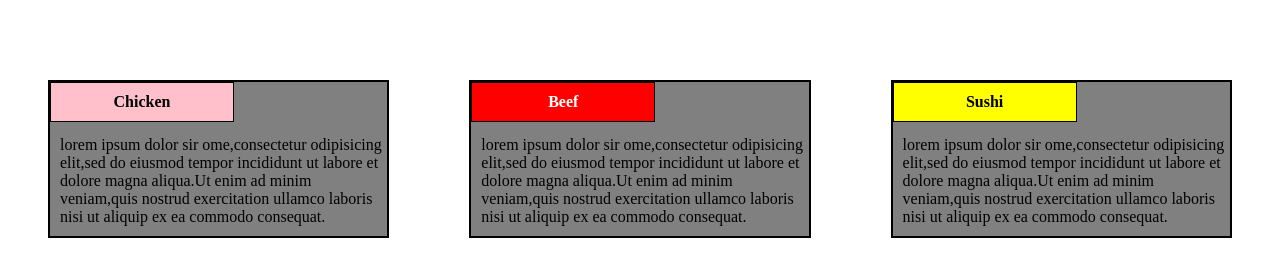
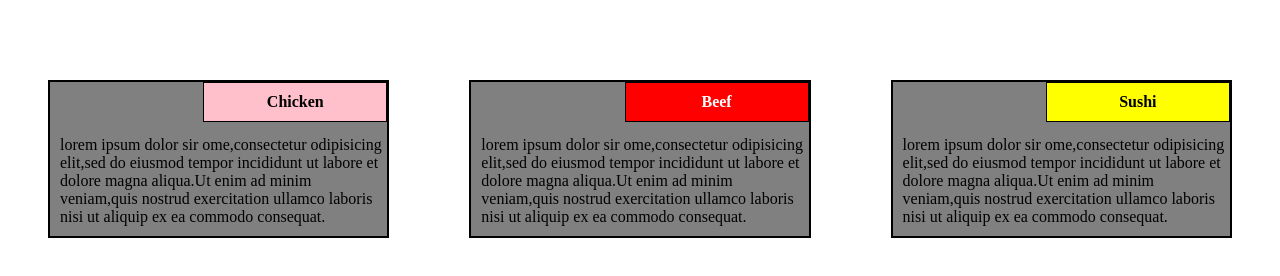
Before and after one commit to sdg444/mod2_assign, a plain HTML site: page mod2_assignment/index.html in a window 1280 px wide. Shown: the part 112-388 px from the top of the page. Drawn offline with Linux system fonts and the light colour scheme.

Commit message:
Update mystyle.css

```diff
--- a/mod2_assignment/mystyle.css
+++ b/mod2_assignment/mystyle.css
@@ -31,7 +31,7 @@
 		border:1px solid black;
 		width: 184px;
 		position: absolute;
-		left:0px;
+		top:0px;
 		right:0px;
 			}
 
```
